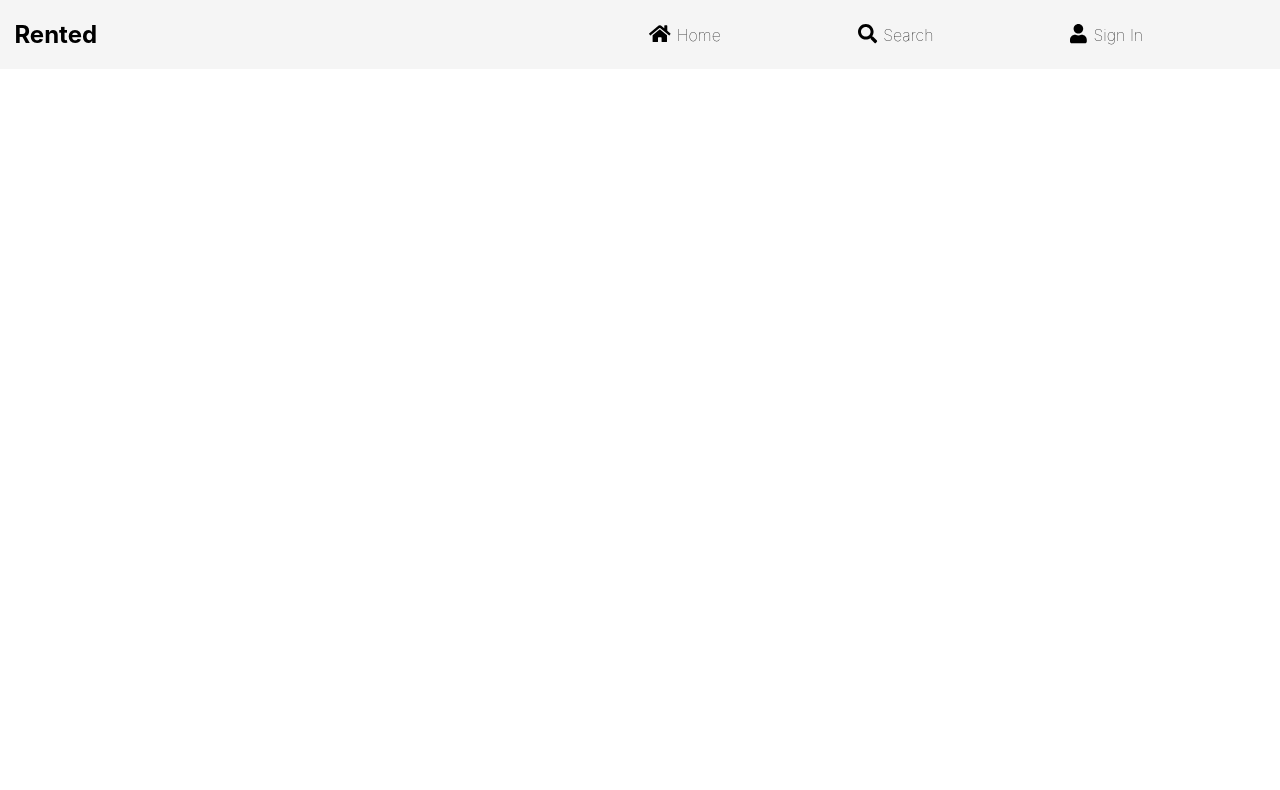
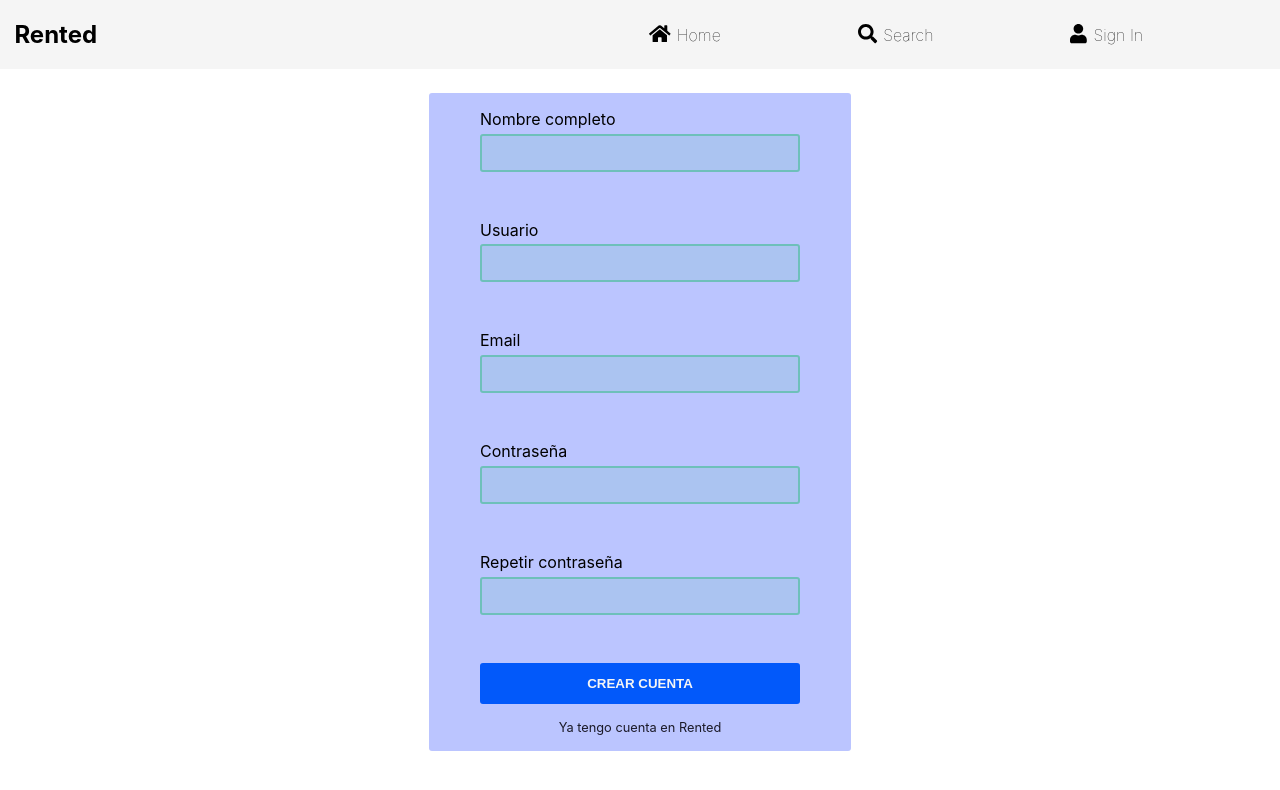
Before and after one commit to Denismr7/react-search-products, a React (Create React App) app: page /signup in a window 1280 px wide. Shown: the top 790 px of the page. Built offline with nearby package versions, Linux system fonts and the light colour scheme.

Commit message:
sign up component created and validations

```diff
--- a/src/App.js
+++ b/src/App.js
@@ -8,6 +8,7 @@ import Details from './components/Details'
 import SignIn from './components/SignIn'
 import { StateProvider } from './context'
 import { LoginProvider } from './loginContext'
+import SignUp from './components/SignUp';
 
 function App() {
     return (
@@ -20,6 +21,7 @@ function App() {
           <Route path="/search" component={Search}></Route>
           <Route path="/details" component={Details}></Route>
           <Route path="/signin" component={SignIn}></Route>
+          <Route path="/signup" component={SignUp}></Route>
         </Switch>
       </div>
       </LoginProvider>
--- a/src/components/Details.jsx
+++ b/src/components/Details.jsx
@@ -5,6 +5,7 @@ import styled from 'styled-components'
 import { FontAwesomeIcon } from '@fortawesome/react-fontawesome'
 import { faStar, faComment } from '@fortawesome/free-solid-svg-icons'
 import userData from '../data/userData'
+import { Redirect } from 'react-router-dom'
 
 export default function Details() {
     const [selectedItem,] = useContext(StateConsumer)
@@ -17,7 +18,7 @@ export default function Details() {
     const [selectedUser] = getUserInfo(userId)
     if (name === undefined) {
         return (
-            <h1>No item selected</h1>
+            <Redirect to="/" />
         )
     }
     return (
--- a/src/components/SignIn.jsx
+++ b/src/components/SignIn.jsx
@@ -1,47 +1,11 @@
 import React from 'react'
-import styled from 'styled-components'
-import colors from '../colors'
 import {Button} from './Button'
 import { useState } from 'react'
 import userData from '../data/userData'
 import {LoginConsumer} from '../loginContext'
 import { useContext } from 'react'
-
-const StyledForm = styled.form`
-    background: ${colors.lightBlue};
-    width: 15rem;
-    border-radius: 3px;
-    margin: 3vh auto;
-    padding: 2vh 4vw;
-`
-
-const StyledLabel = styled.label`
-display: flex;
-flex-direction: column;
-margin-bottom: 3rem;
-`
-
-const StyledInput = styled.input`
-    height: 2rem;
-    margin-top: 0.3rem;
-    border: 2px solid ${colors.green};
-    background: rgba(78, 190, 158, 0.2);
-    opacity: 0.7;
-    border-radius: 3px;
-    padding-left: 0.4rem;
-    font-size: 1.07rem;
-    color: ${colors.black};
-    &:focus {
-        background: rgba(78, 190, 158, 0.3);
-        opacity: 1;
-    }
-`
-const StyledSpanError = styled.span`
-    display: none;
-    font-size: 0.8rem;
-    margin-top: 0.1rem;
-    color: red;
-`
+import { Link } from 'react-router-dom'
+import { StyledForm, StyledLabel, StyledInput, StyledSpanError } from './styles/StyledAuth'
 
 export default function SignIn() {
     const [username, setUsername] = useState("")
@@ -91,6 +55,7 @@ export default function SignIn() {
             <StyledSpanError id="spanPasswordError">Contraseña incorrecta</StyledSpanError>
             </StyledLabel>
             <Button text="LOG IN" />
+            <Link to="/signup">¿No tienes cuenta en Rented?</Link>
         </StyledForm>
     )
 }
--- /dev/null
+++ b/src/components/SignUp.jsx
@@ -0,0 +1,80 @@
+import React from 'react'
+import {Button} from './Button'
+import { useState } from 'react'
+import userData from '../data/userData'
+import {LoginConsumer} from '../loginContext'
+import { useContext } from 'react'
+import { Link } from 'react-router-dom'
+import { StyledForm, StyledLabel, StyledInput, StyledSpanError } from './styles/StyledAuth'
+
+function SignUp() {
+    const [signUpForm, setSignUpForm] = useState({
+        name: "",
+        user: "",
+        email: "",
+        password: "",
+    })
+
+    const handleChange = (event) => {
+        const {name, value} = event.target;
+        setSignUpForm({...signUpForm, [name]: value})
+        if (name === "user" || name === "email") {
+            if (!checkAvailability(name, value)) {
+                document.getElementById(`${name}Span`).style.display = "initial"
+
+            }
+            else {
+                document.getElementById(`${name}Span`).style.display = "none"
+            }
+        }
+    }
+    const handleCheckPassword = (event) => {
+        if (signUpForm.password !== event.target.value) {
+            document.getElementById("repeatPasswordSpan").style.display = "initial"
+            return false
+        }
+        else {
+            document.getElementById("repeatPasswordSpan").style.display = "none"
+            return true
+        }
+    }
+    const checkAvailability = (prop, value) => {
+        const users = userData.filter(user => user[prop] === value)
+        if (users.length === 0) {
+            return true
+        }
+        return false
+    }
+
+    return (
+        <StyledForm>
+        <StyledLabel htmlFor="name">
+        Nombre completo
+        <StyledInput name="name" type="text" onChange={handleChange}/>
+        </StyledLabel>
+        <StyledLabel htmlFor="user">
+        Usuario
+        <StyledInput name="user" type="text" onChange={handleChange}/>
+        <StyledSpanError id="userSpan">El usuario ya existe</StyledSpanError>
+        </StyledLabel>
+        <StyledLabel htmlFor="email">
+        Email
+        <StyledInput name="email" type="email" onChange={handleChange}/>
+        <StyledSpanError id="emailSpan">El correo ya está en uso</StyledSpanError>
+        </StyledLabel>
+        <StyledLabel htmlFor="password">
+        Contraseña
+        <StyledInput name="password" type="password" onChange={handleChange}/>
+        </StyledLabel>
+        <StyledLabel htmlFor="repeatPassword">
+        Repetir contraseña
+        <StyledInput name="repeatPassword" type="password" onChange={handleCheckPassword}/>
+        <StyledSpanError id="repeatPasswordSpan">Las contraseñas no coinciden</StyledSpanError>
+        </StyledLabel>
+        <Button text="CREAR CUENTA" />
+        <Link to="/signin">Ya tengo cuenta en Rented</Link>
+    </StyledForm>
+    )
+}
+
+export default SignUp
--- /dev/null
+++ b/src/components/styles/StyledAuth.js
@@ -0,0 +1,47 @@
+import styled from 'styled-components'
+import colors from '../../colors'
+
+export const StyledForm = styled.form`
+    background: ${colors.lightBlue};
+    display: flex;
+    flex-direction: column;
+    width: 20rem;
+    border-radius: 3px;
+    margin: 3vh auto;
+    padding: 2vh 4vw;
+    & a {
+        color: ${colors.black};
+        text-decoration: none;
+        font-size: 0.8rem;
+        margin: 1rem auto 0 auto;
+    }
+
+`
+
+export const StyledLabel = styled.label`
+display: flex;
+flex-direction: column;
+margin-bottom: 3rem;
+`
+
+export const StyledInput = styled.input`
+    height: 2rem;
+    margin-top: 0.3rem;
+    border: 2px solid ${colors.green};
+    background: rgba(78, 190, 158, 0.2);
+    opacity: 0.7;
+    border-radius: 3px;
+    padding-left: 0.4rem;
+    font-size: 1.07rem;
+    color: ${colors.black};
+    &:focus {
+        background: rgba(78, 190, 158, 0.3);
+        opacity: 1;
+    }
+`
+export const StyledSpanError = styled.span`
+    display: none;
+    font-size: 0.8rem;
+    margin-top: 0.1rem;
+    color: red;
+`
--- a/src/data/userData.js
+++ b/src/data/userData.js
@@ -1,7 +1,7 @@
 const userData = [
     {
         "userId": 1,
-        "Name": "Cobby Kalinsky",
+        "name": "Cobby Kalinsky",
         "user": "ckalinsky0",
         "password": "test123",
         "email": "ckalinsky0@tiny.cc",
@@ -10,7 +10,7 @@ const userData = [
         "profileImg": "https://robohash.org/pariaturvoluptastotam.png?size=200x200&set=set1"
       }, {
         "userId": 2,
-        "Name": "Norry Reef",
+        "name": "Norry Reef",
         "user": "nreef1",
         "password": "test123",
         "email": "nreef1@wix.com",
@@ -19,7 +19,7 @@ const userData = [
         "profileImg": "https://robohash.org/quisetrerum.png?size=200x200&set=set1"
       }, {
         "userId": 3,
-        "Name": "Cicely Sore",
+        "name": "Cicely Sore",
         "user": "csore2",
         "password": "test123",
         "email": "csore2@flickr.com",
```
